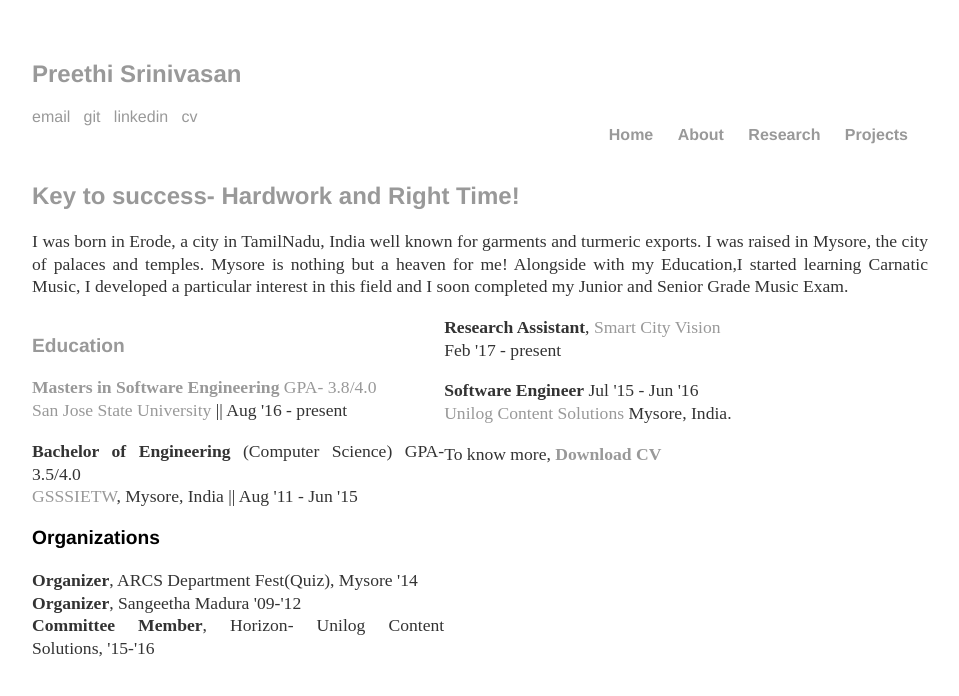
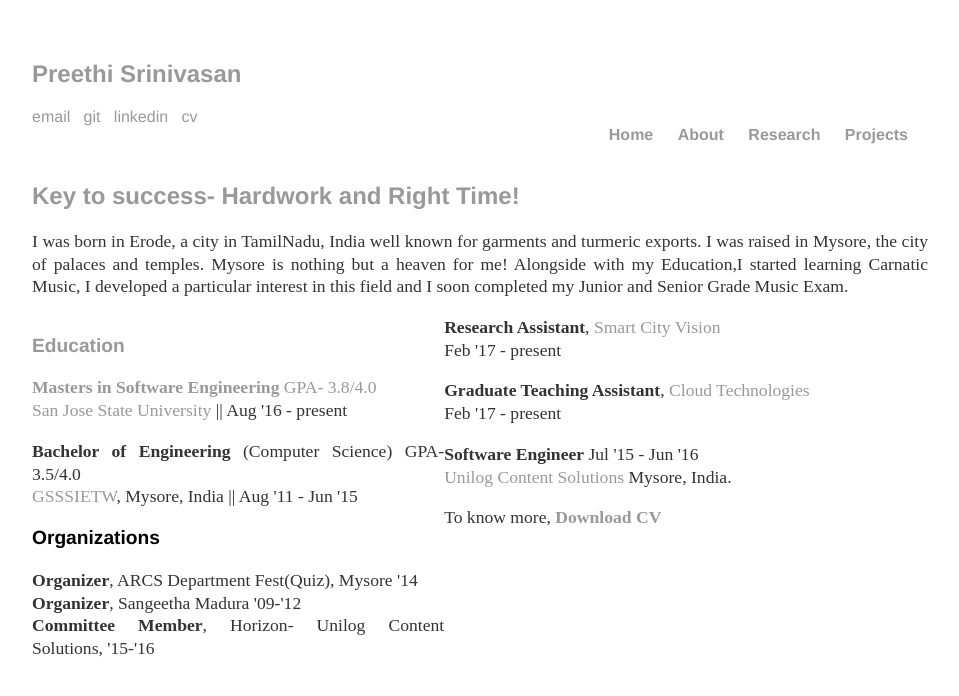
Before and after one commit to mrajesh971/mrajesh971.github.io, a Jekyll site: the page built from about/index.html, in a window 1280 px wide. Shown: the top 696 px of the page, without its empty margins (160-1119 px from the left). Built offline with Jekyll 4.4.1, drawn with Linux system fonts in a browser that asks for light colours.

Commit message:
Update index.html

```diff
--- a/about/index.html
+++ b/about/index.html
@@ -33,6 +33,11 @@ title: About Me
     Feb '17 - present
   </p>
 
+ <p>
+    <b>Graduate Teaching Assistant</b>, <a href="http://info.sjsu.edu/web-dbgen/catalog/courses/CMPE281.html">Cloud Technologies</a>  <br>
+    Feb '17 - present
+  </p>
+
   <p>
     <b>Software Engineer</b>
     Jul '15 - Jun '16 <br>
```
